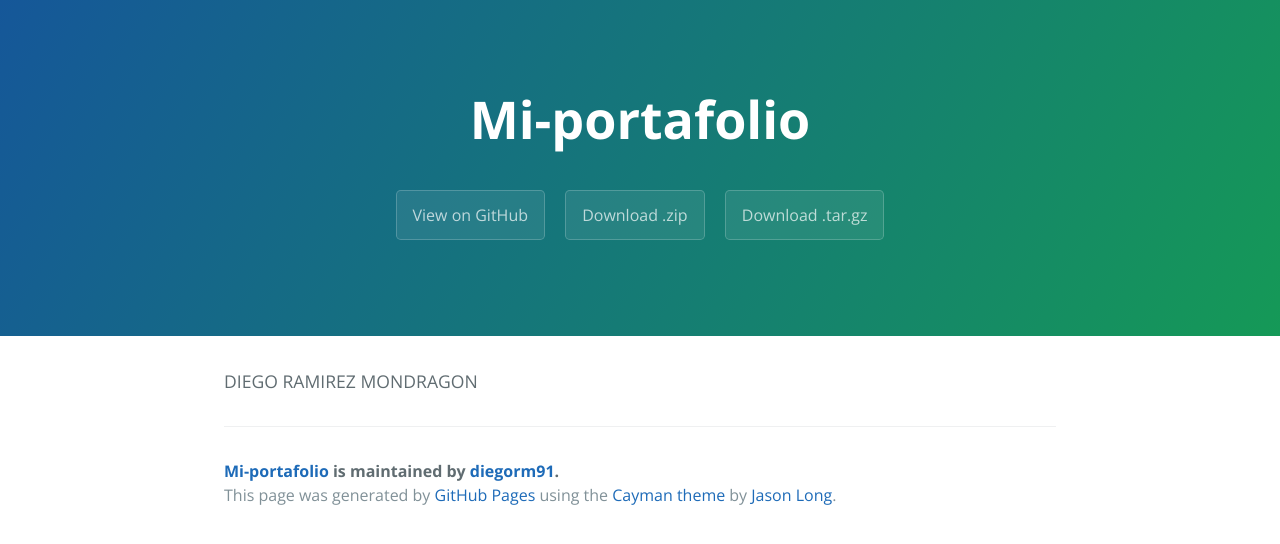
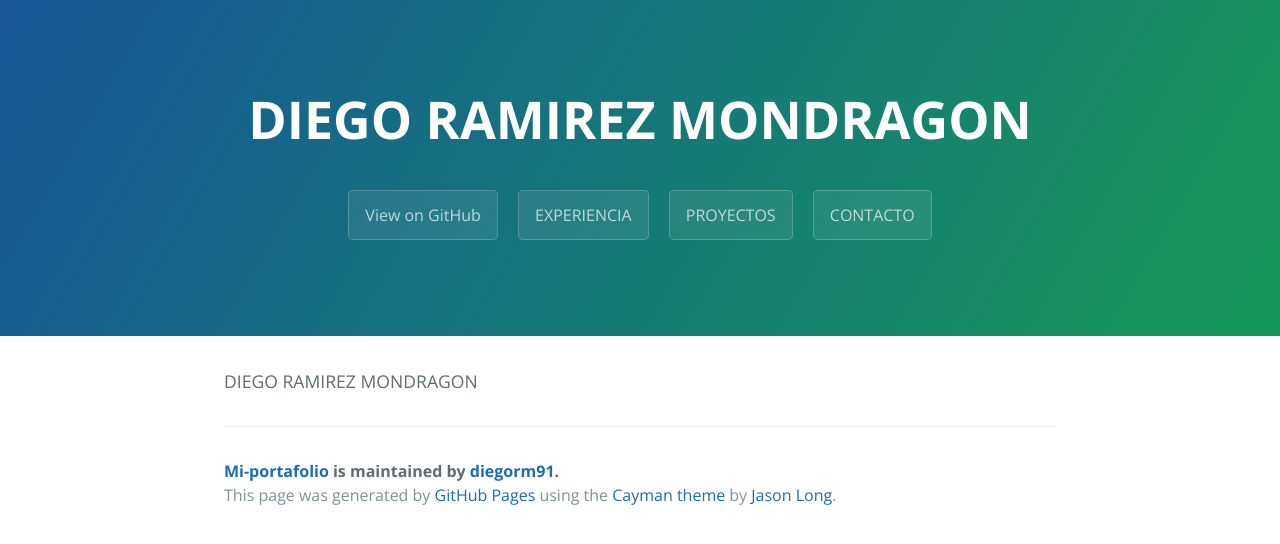
Before and after one commit to diegorm91/MI-PORTAFOLIO, a plain HTML site: page index.html in a window 1280 px wide. Drawn offline with nearby package versions, Linux system fonts and the light colour scheme.

Commit message:
SUBI NAV Y NOMBRE

```diff
--- a/index.html
+++ b/index.html
@@ -11,11 +11,13 @@
   </head>
   <body>
     <section class="page-header">
-      <h1 class="project-name">Mi-portafolio</h1>
+      <h1 class="project-name">DIEGO RAMIREZ MONDRAGON</h1>
       <h2 class="project-tagline"></h2>
       <a href="https://github.com/diegorm91/MI-PORTAFOLIO" class="btn">View on GitHub</a>
-      <a href="https://github.com/diegorm91/MI-PORTAFOLIO/zipball/master" class="btn">Download .zip</a>
-      <a href="https://github.com/diegorm91/MI-PORTAFOLIO/tarball/master" class="btn">Download .tar.gz</a>
+      <a href="https://github.com/diegorm91/MI-PORTAFOLIO/zipball/master" class="btn">EXPERIENCIA</a>
+      <a href="https://github.com/diegorm91/MI-PORTAFOLIO/tarball/master" class="btn">PROYECTOS</a>
+      <a href="https://github.com/diegorm91/MI-PORTAFOLIO/tarball/master" class="btn">CONTACTO</a>
+
     </section>
 
     <section class="main-content">
```
